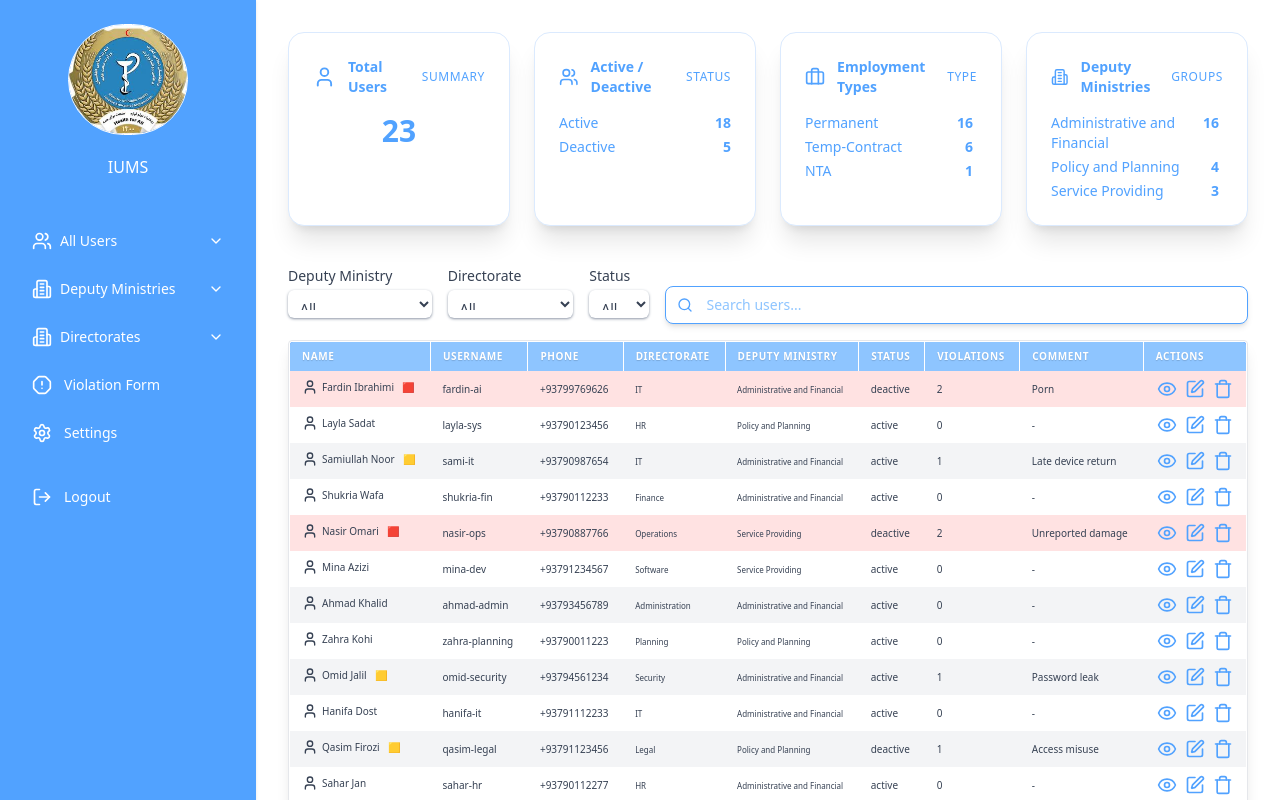
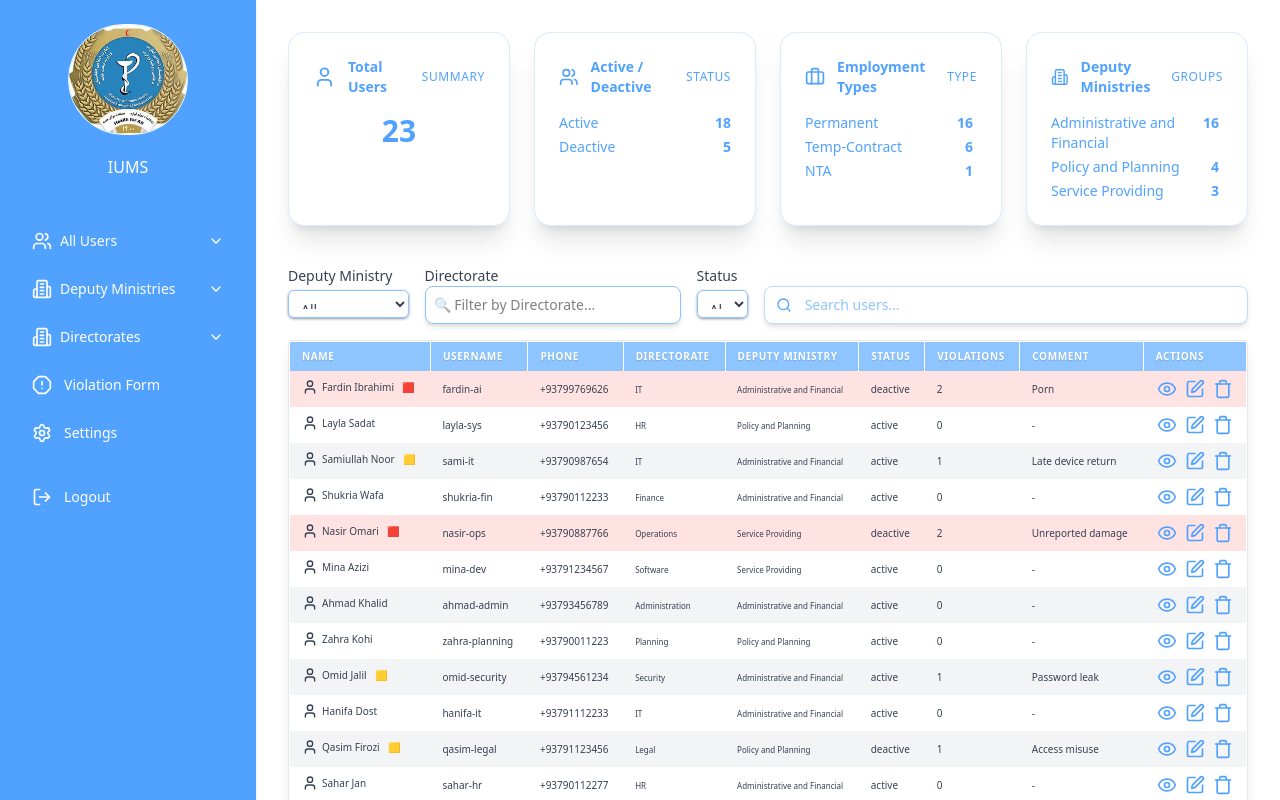
Before and after one commit to fiafghan/internet-users-ms-frontend, a React (Vite) app: page / in a window 1280 px wide. Shown: the top 800 px of the page. Built offline with nearby package versions, Linux system fonts and the light colour scheme; data requests are answered from the project's data file; sample sign-in values are in the browser's storage.

Commit message:
in all users page - the directorate was changed to a searchable combo box from drop down menu!

```diff
--- a/src/AllUsers.tsx
+++ b/src/AllUsers.tsx
@@ -1,4 +1,4 @@
-import { useEffect, useState, type JSX, type SetStateAction } from "react";
+import { useEffect, useState, type JSX} from "react";
 import axios from "axios";
 import {
   User, Eye, Edit, Trash,
@@ -263,7 +263,7 @@ export default function InternetUsersList(): JSX.Element {
             </label>
             <select
               id="deputyMinistryFilter"
-              className="mt-1 block w-full rounded-md border-gray-300 shadow-sm f
+              className="mt-1 block w-full rounded-md border-1 border-blue-300 shadow-sm f
               ocus:border-indigo-500 focus:ring-indigo-500 sm:text-sm h-7
               shadow-md shadow-gray-400 p-2 text-gray-700"
               value={selectedDeputyMinistry}
@@ -282,24 +282,59 @@ export default function InternetUsersList(): JSX.Element {
             text-gray-700 text-gray-700">
               Directorate
             </label>
-            <select
-              id="directorateFilter"
-              className="mt-1 block w-full rounded-md border-gray-300 shadow-sm
-              focus:border-indigo-500 focus:ring-indigo-500 sm:text-sm
-              h-7 shadow-md shadow-gray-400 p-2 text-gray-700"
-              value={selectedDirectorate}
-              onChange={(e: { target: { value: SetStateAction<string>; }; }) => setSelectedDirectorate(e.target.value)}
-            >
-              <option value="">All</option>
-              {directorateOptions.map((dir) => {
-                return (
-                  <option key={dir.id} value={dir.name}>
-                    {dir.name}
-                  </option>
-                );
-              })}
-            </select>
+          <Combobox
+            value={selectedDirectorate}
+            onChange={(value: string | null) => setSelectedDirectorate(value ?? "")}
+          >
+            <div className="relative w-64">
+              <Combobox.Input
+                className="w-full rounded-lg border border-blue-300 bg-white p-2 text-sm shadow-md
+                  focus:outline-none focus:ring-2 focus:ring-blue-500"
+                placeholder="🔍 Filter by Directorate..."
+                onChange={(e) => setQueryDirectorate(e.target.value)}
+                displayValue={(dir: string) => dir}
+              />
+
+              {queryDirectorate && filteredDirectorates.length === 0 && (
+                <div className="absolute z-50 mt-1 w-full rounded-lg border border-gray-200 bg-white py-2 px-4 text-sm text-red-500 shadow-md">
+                  Directorate was not found!
+                </div>
+              )}
+
+              {filteredDirectorates.length > 0 && (
+                <Combobox.Options className="absolute z-50 mt-1 max-h-60 w-full overflow-auto rounded-lg
+                    border border-gray-200 bg-white py-1 text-sm shadow-lg">
+                  <Combobox.Option
+                    value=""
+                    className={({ active }) =>
+                      `cursor-pointer select-none px-4 py-2 ${
+                        active ? "bg-blue-600 text-white" : "text-gray-900"
+                      }`
+                    }
+                  >
+                    All Directorates
+                  </Combobox.Option>
+
+                  {filteredDirectorates.map((dir) => (
+                    <Combobox.Option
+                      key={dir.id}
+                      value={dir.name}
+                      className={({ active }) =>
+                        `cursor-pointer select-none px-4 py-2 ${
+                          active ? "bg-blue-600 text-white" : "text-gray-900"
+                        }`
+                      }
+                    >
+                      {dir.name}
+                    </Combobox.Option>
+                  ))}
+                </Combobox.Options>
+              )}
+            </div>
+          </Combobox>
+
           </div>
+
           {/* status filter */}
                       <div>
               <label htmlFor="statusFilter" className="block text-sm font-medium text-gray-700">
@@ -307,7 +342,7 @@ export default function InternetUsersList(): JSX.Element {
               </label>
               <select
                 id="statusFilter"
-                className="mt-1 block w-full rounded-md border-gray-300 shadow-sm
+                className="mt-1 block w-full rounded-md border-1 border-blue-300 shadow-sm
                   focus:border-indigo-500 focus:ring-indigo-500 sm:text-sm
                   h-7 shadow-md shadow-gray-400 p-2 text-gray-700"
                 value={selectedStatus}
@@ -326,7 +361,7 @@ export default function InternetUsersList(): JSX.Element {
                     value={searchTerm}
                     onChange={(e) => setSearchTerm(e.target.value)}
                     placeholder="Search users..."
-                    className="w-full px-4 py-2 pl-10 rounded-lg shadow-md border border-blue-400
+                    className="w-full px-4 py-2 pl-10 rounded-lg shadow-md border border-blue-200
                     focus:ring-2 focus:ring-blue-400 focus:outline-none text-sm
                     placeholder:text-blue-300 text-gray-700
                     bg-white"
```
